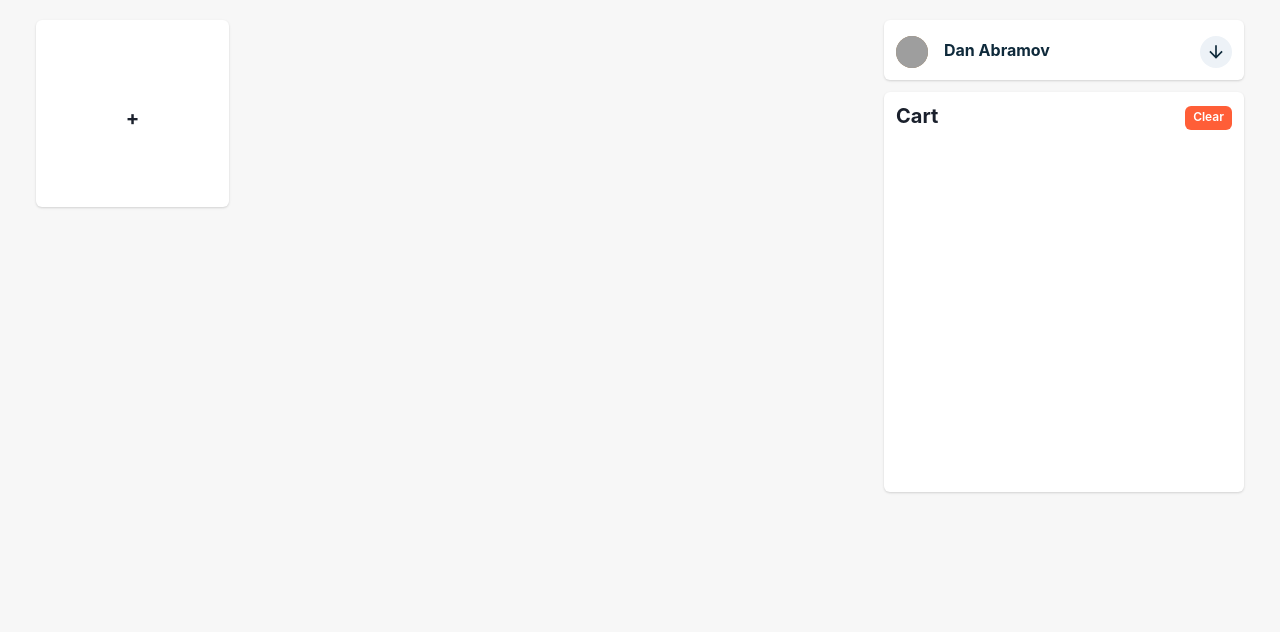
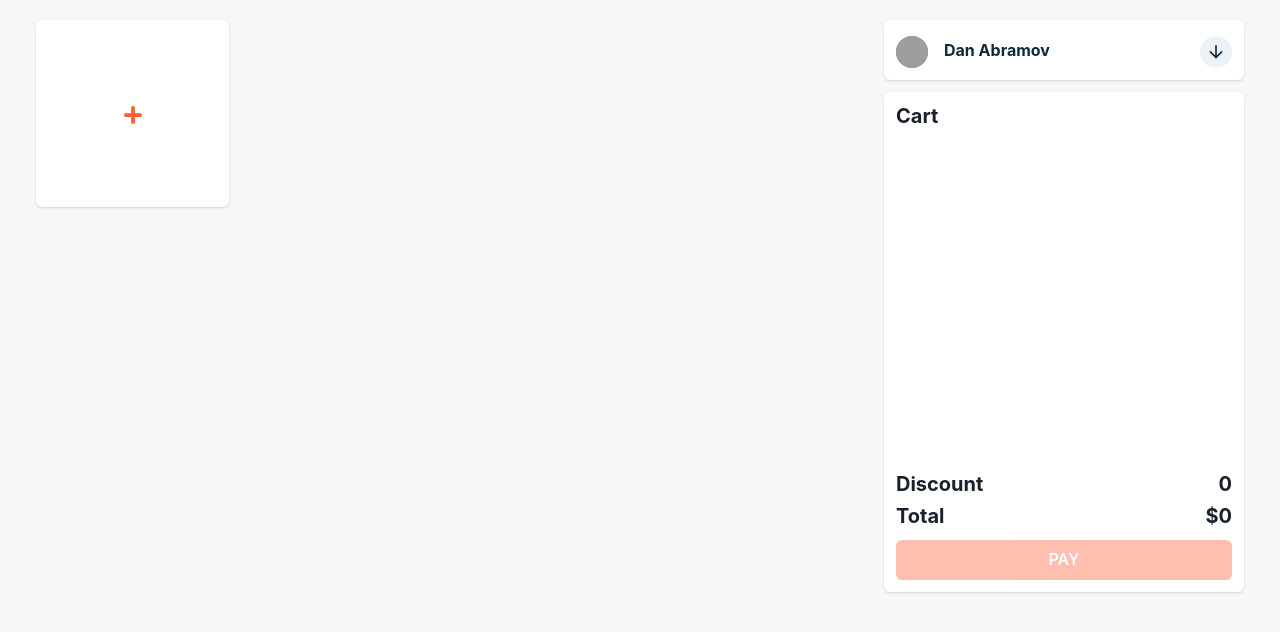
Before and after one commit to prizalmarinez/freeze-pos, a React (Create React App) app: page / in a window 1280 px wide. Shown: the top 632 px of the page. Built offline with nearby package versions, Linux system fonts and the light colour scheme; grey boxes are pictures that could not be loaded.

Commit message:
Added new Cart Action - CLEAR_CART Updated Cart Action - ADD_TO_CART (cTotal) computation Small UI Fixes

```diff
--- a/src/components/cart/Cart.tsx
+++ b/src/components/cart/Cart.tsx
@@ -7,33 +7,70 @@ import {
     Button,
 } from "@chakra-ui/react"
 import { CartItem } from './CartItem'
+import { CheckoutPayment } from './CheckoutPayment'
 import { useCart } from '../../context/cart'
 
 export const Cart: React.FC = () => {
-    const { state } = useCart()
+    const { state, dispatch } = useCart()
+    console.log('CART LOAD')
+    const cartList = state.cart
+        .sort((a, b) => b.tPrice - a.tPrice)
+        .map(({ name, price, quantity, uid, tPrice }) => {
+            return (
+                <CartItem key={uid} name={name} quantity={quantity} price={price} tPrice={tPrice} />
+            )
+        })
 
-    const cartList = state.cart.map(({ name, price, quantity, uid }) => {
-        return (
-            <CartItem key={uid} name={name} quantity={quantity} price={price} />
-        )
-    })
+    const clearCart = () => {
+        dispatch({
+            type: 'CLEAR_CART'
+        })
+    }
 
     return (
-        <Box boxShadow="base" rounded="md" p="3" bg="white" h="400">
-            <Box mb="3">
+        <Box boxShadow="base" rounded="md" bg="white">
+            <Box p="3">
                 <Flex>
                     <Heading size="md">
                         Cart
                     </Heading>
                     <Spacer />
-                    <Box>
-                        <Button size="xs" colorScheme="nTomato">
+                    {state.cart.length > 0 ? <Box>
+                        <Button onClick={() => clearCart()} size="xs" colorScheme="nTomato">
                             Clear
                         </Button>
-                    </Box>
+                    </Box> : null}
                 </Flex>
             </Box>
-            {cartList}
+            <Box p="3" maxH="320" h="320" overflowY="auto">
+                {cartList}
+            </Box>
+            <Box p="3">
+                <Flex>
+                    <Heading size="md">
+                        Discount
+                    </Heading>
+                    <Spacer />
+                    <Heading size="md">
+                        0
+                    </Heading>
+                </Flex>
+                <Flex pt="2">
+                    <Heading size="md">
+                        Total
+                    </Heading>
+                    <Spacer />
+                    <Heading size="md">
+                        ${state.cTotal}
+                    </Heading>
+                </Flex>
+                <Box pt="3">
+                    {/* <Button disabled={state.cart.length <= 0} isFullWidth colorScheme="nTomato">
+                        Checkout
+                    </Button> */}
+                    <CheckoutPayment total={state.cTotal} />
+                </Box>
+            </Box>
         </Box>
     );
 }
--- a/src/components/cart/CartItem.tsx
+++ b/src/components/cart/CartItem.tsx
@@ -11,10 +11,11 @@ import {
 interface Props {
     quantity: number,
     name: string,
-    price: number
+    price: number,
+    tPrice: number
 }
 
-export const CartItem: React.FC<Props> = ({ quantity, name, price }) => {
+export const CartItem: React.FC<Props> = ({ quantity, name, price, tPrice }) => {
     return (
         <Box>
             <Flex>
@@ -35,7 +36,7 @@ export const CartItem: React.FC<Props> = ({ quantity, name, price }) => {
                 <Spacer />
                 <Box pt="1">
                     <Text as="b" fontSize="20px">
-                        ${price * quantity}
+                        ${tPrice}
                     </Text>
                 </Box>
             </Flex>
--- /dev/null
+++ b/src/components/cart/CheckoutPayment.tsx
@@ -0,0 +1,152 @@
+import React, { useState } from 'react'
+import {
+    Modal,
+    ModalContent,
+    useDisclosure,
+    Button,
+    Box,
+    Heading,
+    Flex,
+    FormControl,
+    FormLabel,
+    Input,
+    Spacer
+} from "@chakra-ui/react"
+
+interface Props {
+    total: number,
+}
+
+const CheckoutForm = (props: any) => {
+    const { total } = props
+    const [money, setMoney] = useState<any>(0)
+
+    return (
+        <div>
+            <form>
+                <FormControl id="money" mb="3">
+                    <FormLabel>Money</FormLabel>
+                    <Input
+                        type="number"
+                        value={money}
+                        onChange={(e) => setMoney(e.target.value)}
+                    />
+                </FormControl>
+                <Flex pt="2">
+                    <Heading size="md">
+                        Total
+                    </Heading>
+                    <Spacer />
+                    <Heading size="md">
+                        ${total}
+                    </Heading>
+                </Flex>
+                <Flex>
+                    <Heading size="md">
+                        Change
+                    </Heading>
+                    <Spacer />
+                    <Heading size="md">
+                        {money - total}
+                    </Heading>
+                </Flex>
+                <Box mt="4">
+                    <Button colorScheme="nTomato" isFullWidth isDisabled={(money - total) < 0}>
+                        Checkout
+                    </Button>
+                </Box>
+            </form >
+        </div>
+    )
+}
+
+export const CheckoutPayment: React.FC<Props> = ({ total }) => {
+    const { isOpen, onOpen, onClose } = useDisclosure()
+
+    return (
+        <>
+            <Button
+                isFullWidth
+                isDisabled={total <= 0}
+                colorScheme="nTomato"
+                onClick={onOpen}
+            >
+                PAY
+            </Button>
+
+            <Modal isOpen={isOpen} onClose={onClose}>
+                <ModalContent bg="dark.500" color="white">
+                    <Box p="5" display="flex" alignItems="center" justifyContent="center">
+                        <Heading size="md">
+                            Payment
+                        </Heading>
+                    </Box>
+                    <Box p="5">
+                        <CheckoutForm total={total} />
+                    </Box>
+                </ModalContent>
+            </Modal>
+        </>
+    );
+}
+
+
+// TODO: Implement this if chakra ui error fixed
+// const PaymentCards = (props: any) => {
+//     const { getInputProps, getCheckboxProps } = useRadio(props)
+
+//     const input = getInputProps()
+//     const checkbox = getCheckboxProps()
+
+//     return (
+//         <Box as="label" mx="2">
+//             <input {...input} />
+//             <Flex
+//                 {...checkbox}
+//                 cursor="pointer"
+//                 borderWidth="1px"
+//                 borderRadius="md"
+//                 borderColor="dark.500"
+//                 boxShadow="lg"
+//                 w="120px"
+//                 h="120px"
+//                 alignItems="center"
+//                 justifyContent="center"
+//                 _checked={{
+//                     bg: "dark.500",
+//                     color: "white",
+//                 }}
+//                 p="5"
+//             >
+//                 <Text textTransform="uppercase" as="b">
+//                     {props.children}
+//                 </Text>
+//             </Flex>
+//         </Box>
+//     )
+// }
+
+// const PaymentSelection = () => {
+//     const options = ["cash", "credit"]
+
+//     const { getRootProps, getRadioProps } = useRadioGroup({
+//         name: "payment",
+//         defaultValue: "cash",
+//         onChange: console.log,
+//     })
+
+//     const group = getRootProps()
+
+//     return (
+//         <Flex {...group} justify="center">
+//             {options.map((value) => {
+//                 const radio = getRadioProps({ value })
+//                 return (
+//                     <PaymentCards key={value} {...radio}>
+//                         {value}
+//                     </PaymentCards>
+//                 )
+//             })}
+//         </Flex>
+//     )
+// }
--- a/src/components/products/AddProductBtn.tsx
+++ b/src/components/products/AddProductBtn.tsx
@@ -4,7 +4,9 @@ import {
     Flex,
     Box,
     Text,
+    Icon
 } from "@chakra-ui/react"
+import { FaPlus } from "react-icons/fa"
 
 export const AddProductBtn: React.FC = () => {
     const router = useHistory()
@@ -19,12 +21,11 @@ export const AddProductBtn: React.FC = () => {
             boxShadow="base"
             rounded="md"
             bg="white"
+            color="nTomato.500"
             _hover={{ bg: "dark.500", color: 'nTomato.500' }}
         >
             <Box pt="2">
-                <Text fontSize="20px" as="b">
-                    +
-                </Text>
+                <Icon as={FaPlus}  fontSize="20px" />
             </Box>
         </Flex >
     );
--- a/src/components/products/ProductItem.tsx
+++ b/src/components/products/ProductItem.tsx
@@ -22,7 +22,8 @@ export const ProductItem: React.FC<Props> = ({ name, price, uid }) => {
                 name,
                 price,
                 quantity: 1,
-                uid
+                uid,
+                tPrice: price * 1
             }
         })
     }
--- a/src/context/reducers/cartReducer.tsx
+++ b/src/context/reducers/cartReducer.tsx
@@ -2,15 +2,18 @@ interface CartItem {
     name: string,
     price: number,
     quantity: number,
-    uid: number
+    uid: number,
+    tPrice: number
 }
 
 export interface IState {
-    cart: CartItem[]
+    cart: CartItem[],
+    cTotal: number
 }
 
 export const initialState: IState = {
-    cart: []
+    cart: [],
+    cTotal: 0
 };
 
 interface IAddToCart {
@@ -18,20 +21,33 @@ interface IAddToCart {
     payload: CartItem
 }
 
-export type Actions = IAddToCart;
+interface IClearCart {
+    type: "CLEAR_CART";
+}
+
+export type Actions = IAddToCart | IClearCart;
 
 export const cartReducer = (state: IState, action: Actions) => {
-    const { uid } = action.payload
-
     switch (action.type) {
         case 'ADD_TO_CART': {
+            const { uid } = action.payload
             const exists = state.cart.some(item => item.uid === uid);
+
             const cart = exists
-                ? state.cart.map(item => item.uid === uid ? { ...item, quantity: item.quantity + 1 } : item)
+                ? state.cart.map(item => item.uid === uid ? { ...item, quantity: item.quantity + 1, tPrice: (item.quantity + 1) * item.price } : item)
                 : [...state.cart, action.payload];
+
             return {
                 ...state,
-                cart
+                cart,
+                cTotal: cart.reduce((sum, { tPrice }) => sum + tPrice, 0)
+            };
+        }
+        case 'CLEAR_CART': {
+            return {
+                ...state,
+                cart: [],
+                cTotal: 0
             };
         }
     }
```
Also changed, not shown: 1 other file (tests, documents, lock files or other folders).
